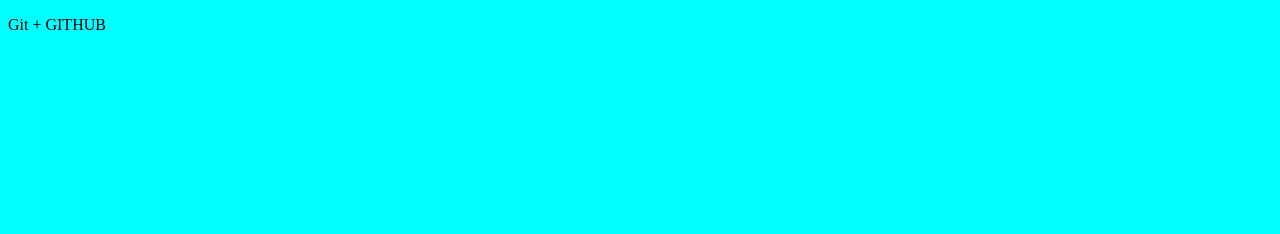
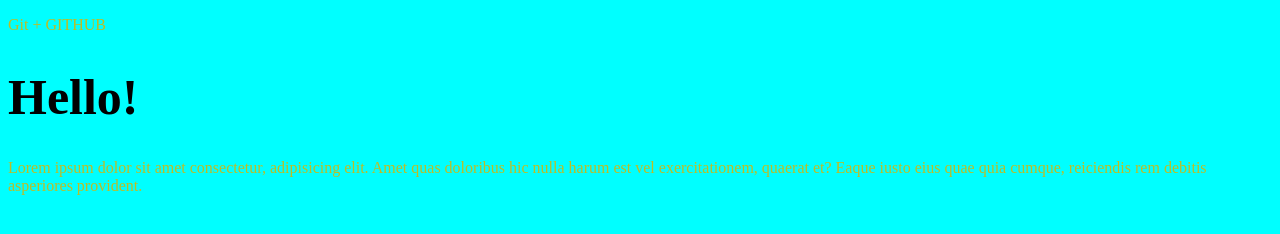
Before and after one commit to dev-Dendi/gittest, a plain HTML site: page index.html in a window 1280 px wide. Drawn offline with Linux system fonts and the light colour scheme.

Commit message:
Наша первые изменения!

```diff
--- a/css/style.css
+++ b/css/style.css
@@ -1,3 +1,11 @@
 body{
     background-color: aqua;
 }
+
+p{
+    color:rgb(189, 189, 36);
+}
+
+h1{
+    font-size: 50px;
+}
--- a/index.html
+++ b/index.html
@@ -10,5 +10,7 @@
 </head>
 <body>
     <p>Git + GITHUB</p>
+    <h1>Hello!</h1>
+    <p>Lorem ipsum dolor sit amet consectetur, adipisicing elit. Amet quas doloribus hic nulla harum est vel exercitationem, quaerat et? Eaque iusto eius quae quia cumque, reiciendis rem debitis asperiores provident.</p>
 </body>
 </html>
```
